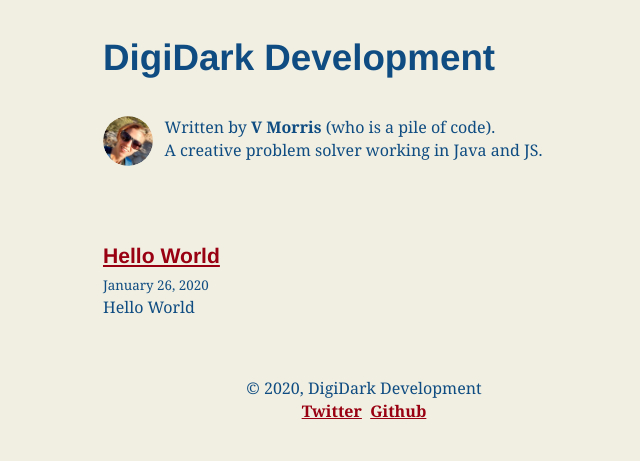
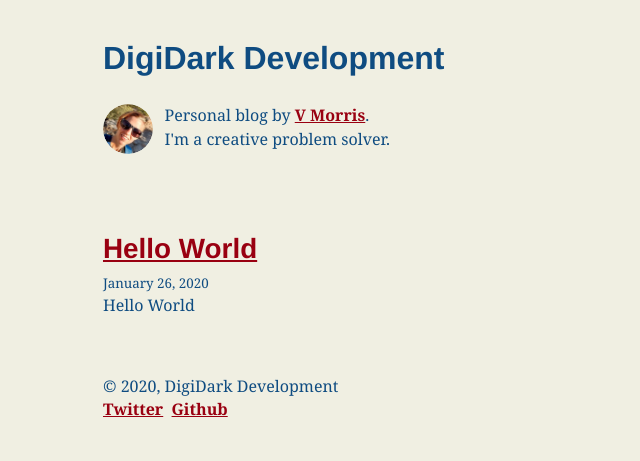
Before and after one commit to v-morris/digidark-blog, a Gatsby site: page / in a window 1280 px wide. Shown: the whole page, without its empty margins (276-916 px from the left). Built offline with nearby package versions, Linux system fonts and the light colour scheme; Gatsby itself is replaced by a stand-in of ours; some packages are replaced by stand-ins of ours; what typography-theme-github would draw is missing.

Commit message:
correct sizing and bio

```diff
--- a/src/components/bio.js
+++ b/src/components/bio.js
@@ -56,8 +56,8 @@ const Bio = () => {
                     {borderRadius: `50%`}
                 }/>
             <p>
-                Written by <strong>{author}</strong> (who is a pile of code). <br/>
-                A creative problem solver working in Java and JS.
+                Personal blog by <a style={{color:`#990011`}} href="https://twitter.com/digidarkdev" target="_blank"><strong>{author}</strong></a>.<br/>
+                I'm a creative problem solver.
             </p>
         </div>
     )
--- a/src/components/layout.js
+++ b/src/components/layout.js
@@ -13,8 +13,8 @@ class Layout extends React.Component {
       header = (
         <h2
           style={{
-            ...scale(1.2),
-            marginBottom: rhythm(1.5),
+            ...scale(1),
+            marginBottom: rhythm(1),
             marginTop: 0
           }}
         >
@@ -35,7 +35,7 @@ class Layout extends React.Component {
         <h3
           style={{
             marginTop: 0,
-            ...scale(0.5),
+            ...scale(0.7),
           }}
         >
           <Link
@@ -62,7 +62,7 @@ class Layout extends React.Component {
       >
         <header>{header}</header>
         <main>{children}</main>
-        <footer style={{textAlign:`center`, paddingTop:`${rhythm(1.5)}`}}>
+        <footer style={{textAlign:`left`, paddingTop:`${rhythm(1.5)}`}}>
           © {new Date().getFullYear()}, DigiDark Development<br/>
           <a style={{color:`#990011`}} href="https://twitter.com/digidarkdev" target="_blank">Twitter</a>
           &nbsp;&nbsp;
--- a/src/pages/index.js
+++ b/src/pages/index.js
@@ -5,7 +5,7 @@ import styles from './index.module.css'
 import Bio from "../components/bio"
 import Layout from "../components/layout"
 import SEO from "../components/seo"
-import { rhythm } from "../utils/typography"
+import { rhythm, scale } from "../utils/typography"
 
 class BlogIndex extends React.Component {
   render() {
@@ -24,7 +24,8 @@ class BlogIndex extends React.Component {
               <header>
                 <h3
                   style={{
-                    marginBottom: rhythm(1 / 4),
+                    marginBottom: rhythm(1 / 6),
+                    ...scale(0.8)
                   }}
                 >
                   <Link style={{ boxShadow: `none` }} to={node.fields.slug}>
--- a/src/templates/blog-post.js
+++ b/src/templates/blog-post.js
@@ -22,7 +22,7 @@ class BlogPostTemplate extends React.Component {
           <header>
             <h1
               style={{
-                marginTop: rhythm(1),
+                marginTop: rhythm(3),
                 marginBottom: 0,
               }}
             >
```
